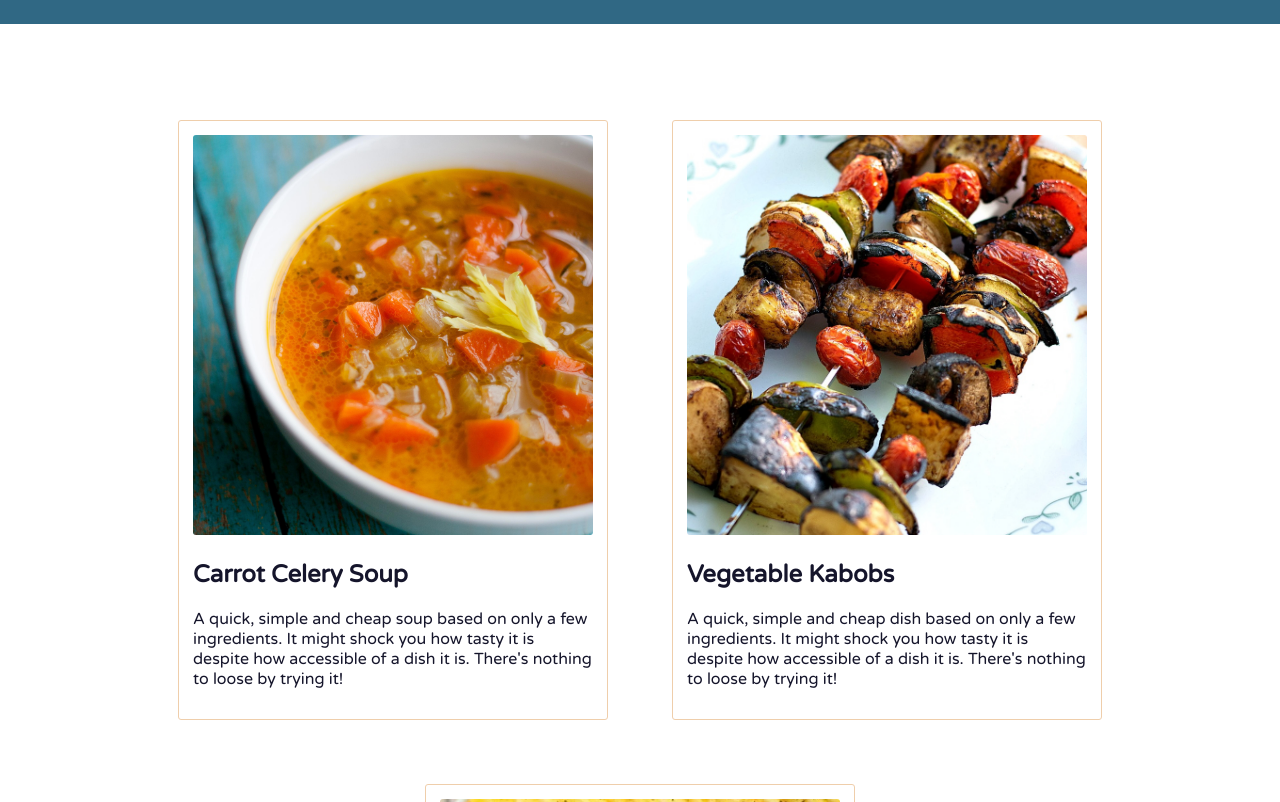
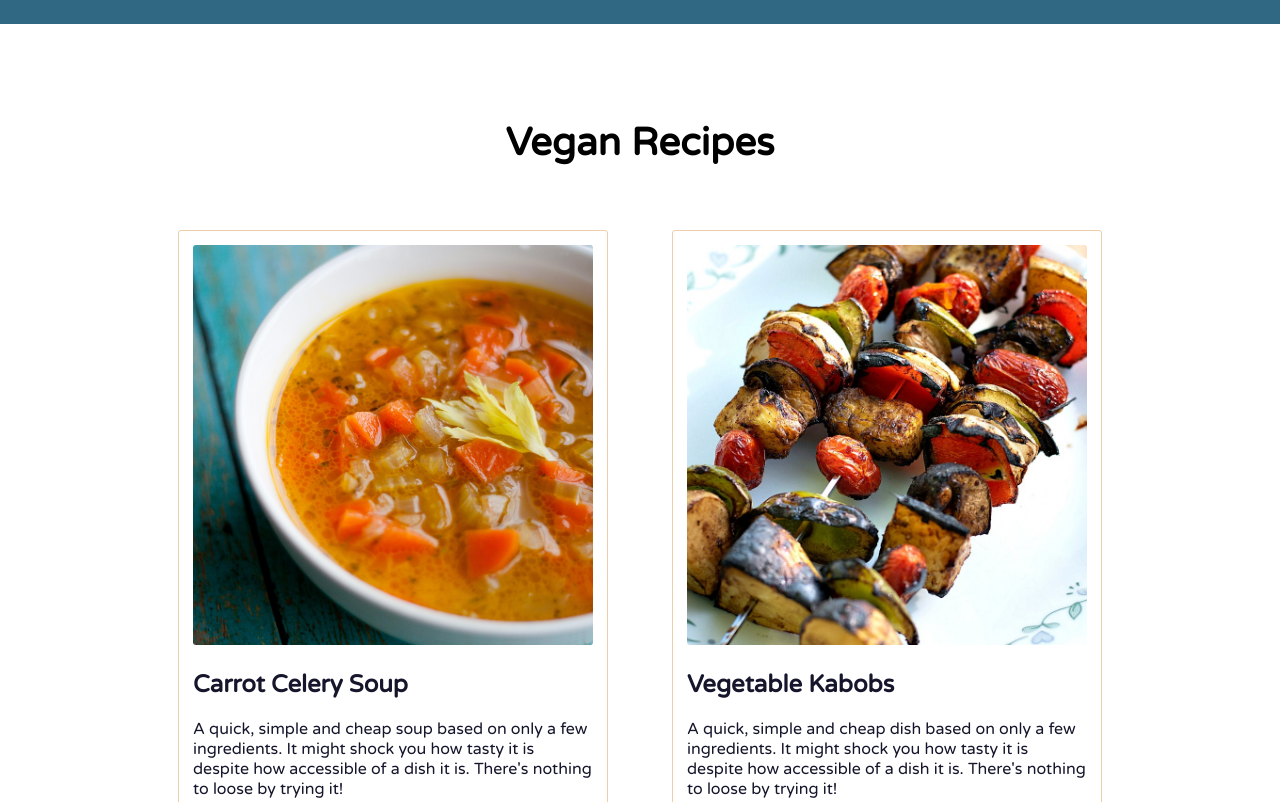
Before and after one commit to tonystr/vegan_ocean, a plain HTML site: page index.html in a window 1280 px wide. Shown: the part 1200-2002 px from the top of the page. Drawn offline with Linux system fonts and the light colour scheme.

Commit message:
Add recipes header

```diff
--- a/index.css
+++ b/index.css
@@ -67,6 +67,14 @@ footer a,
 
 #recipes {
     padding: 4rem;
+}
+
+#recipes > h1 {
+    text-align: center;
+    font-size: 2.4rem;
+}
+
+#recipes .list {
     display: flex;
     flex-wrap: wrap;
     justify-content: center;
@@ -78,7 +86,7 @@ footer a,
     border-radius: 3px;
 }
 
-#recipes > div {
+#recipes .list > div {
     width: 400px;
     max-width: 95vw;
     padding: 14px;
--- a/index.html
+++ b/index.html
@@ -24,6 +24,8 @@
             </div>
         </section>
         <section id="recipes">
+            <h1>Vegan Recipes</h1>
+            <div class="list">
                 <div>
                     <img src="./images/carrot_celery_soup.jpg" alt="Carrot Celery Soup">
                     <h1>Carrot Celery Soup</h1>
@@ -45,6 +47,7 @@
                         A quick, simple and cheap pie based on only a few ingredients. It might shock you how tasty it is despite how accessible of a dish it is. There's nothing to loose by trying it!
                     </p>
                 </div>
+            </div>
         </section>
         <footer>
             <span>© Vegan Ocean 2020</span>
```
Lines whose indentation alone changed are shown as unchanged.
